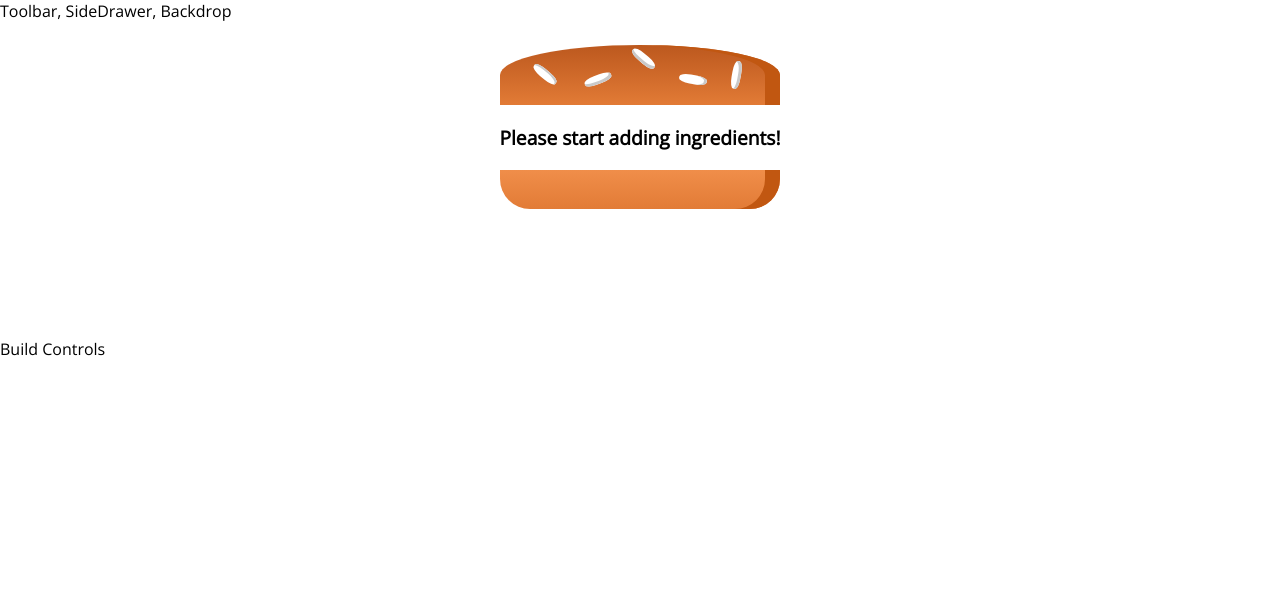
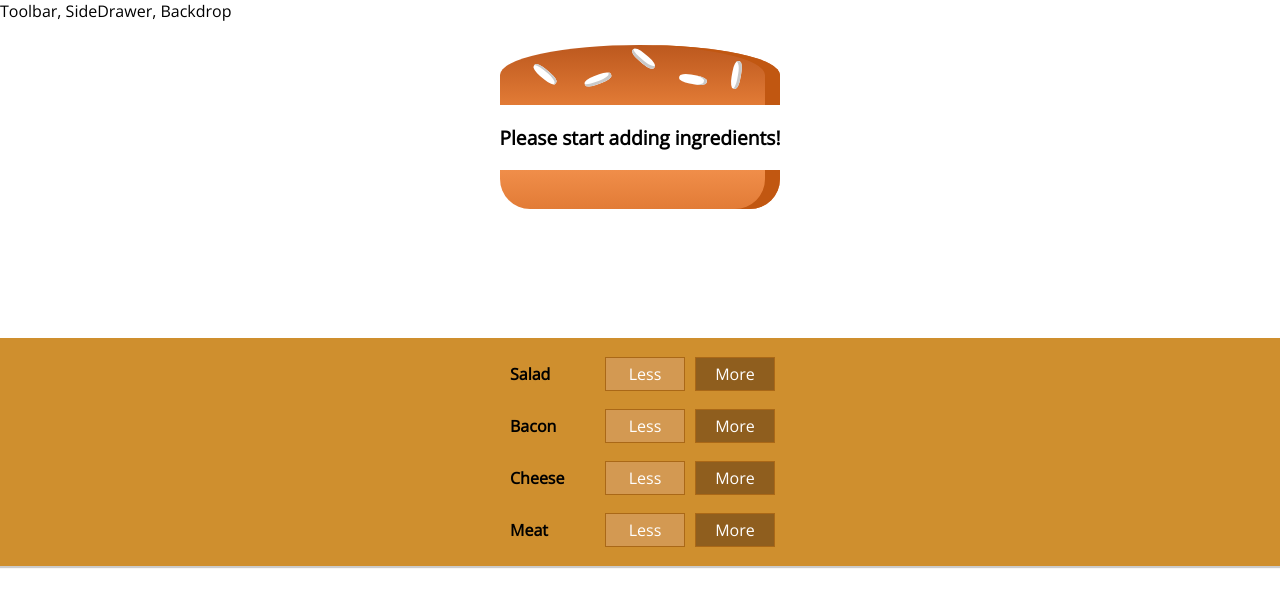
Before and after one commit to Nickotitta/burger-app, a React app: page / in a window 1280 px wide. Shown: the top 606 px of the page. Built offline with nearby package versions, Linux system fonts and the light colour scheme.

Commit message:
131-132 Build Controls

```diff
--- /dev/null
+++ b/src/components/Burger/BuildControls/BuildControl/BuildControl.css
@@ -0,0 +1,56 @@
+.BuildControl {
+    display: flex;
+    justify-content: space-between;
+    align-items: center;
+    margin: 5px 0;
+}
+
+.BuildControl button {
+    display: block;
+    font: inherit;
+    padding: 5px;
+    margin: 0 5px;
+    width: 80px;
+    border: 1px solid #AA6817;
+    cursor: pointer;
+    outline: none;
+}
+
+.BuildControl button:disabled {
+    background-color: #AC9980;
+    border: 1px solid #7E7365;
+    color: #ccc;
+    cursor: default;
+}
+
+.BuildControl button:hover:disabled {
+    background-color: #AC9980;
+    color: #ccc;
+    cursor: not-allowed;
+}
+
+.Label {
+    padding: 10px;
+    font-weight: bold;
+    width: 80px;
+}
+
+.BuildControl .Less {
+    background-color: #D39952;
+    color: white;
+}
+
+.BuildControl .More {
+    background-color: #8F5E1E;
+    color: white;
+}
+
+.BuildControl .Less:hover, .BuildControl .Less:active {
+    background-color: #DAA972;
+    color: white;
+}
+
+.BuildControl .More:hover,.BuildControl .More:active {
+    background-color: #99703F;
+    color: white;
+}
--- /dev/null
+++ b/src/components/Burger/BuildControls/BuildControl/BuildControl.js
@@ -0,0 +1,16 @@
+import React from 'react';
+import classes from './BuildControl.css';
+
+
+const BuildControl = (props) => (
+    <div className={classes.BuildControl}>
+        <div className={classes.Label}>
+            {props.label}
+        </div>
+        <button className={classes.Less}>Less</button>
+        <button className={classes.More}>More</button>
+    </div>
+);
+
+
+export default BuildControl;
--- /dev/null
+++ b/src/components/Burger/BuildControls/BuildControls.css
@@ -0,0 +1,10 @@
+.BuildControls{
+    width: 100%;
+    background-color: #Cf8F2e;
+    display: flex;
+    flex-flow: column;
+    align-items: center;
+    box-shadow: 0 2px 1px #ccc;
+    margin: auto;
+    padding: 10px 0;
+}
--- /dev/null
+++ b/src/components/Burger/BuildControls/BuildControls.js
@@ -0,0 +1,20 @@
+import React from 'react';
+import classes from './BuildControls.css'
+import BuildControl from './BuildControl/BuildControl';
+
+const controls = [
+    {label:'Salad', type:'salad'},
+    {label:'Bacon', type:'bacon'},
+    {label:'Cheese', type:'cheese'},
+    {label:'Meat', type:'meat'},
+];
+
+const buildControls = (props) => (
+    <div className={classes.BuildControls}>
+        {controls.map( ctrl =>(
+            <BuildControl key={ctrl.label} label={ctrl.label}/>
+        ))}
+    </div>
+);
+
+export default buildControls;
--- a/src/containers/BurgerBuilder/BurgerBuilder.js
+++ b/src/containers/BurgerBuilder/BurgerBuilder.js
@@ -1,7 +1,7 @@
 import React, {Component} from 'react';
 import Burger from '../../components/Burger/Burger';
 import Aux from "../../hoc/Auz";
-
+import BuildControls from '../../components/Burger/BuildControls/BuildControls';
 class BurgerBuilder extends Component {
 
     state ={
@@ -17,7 +17,7 @@
             return (
                 <Aux>
                     <Burger ingredients={this.state.ingredients}/>
-                    <div>Build Controls</div>
+                    <BuildControls />
                 </Aux>
             );
         }
```
